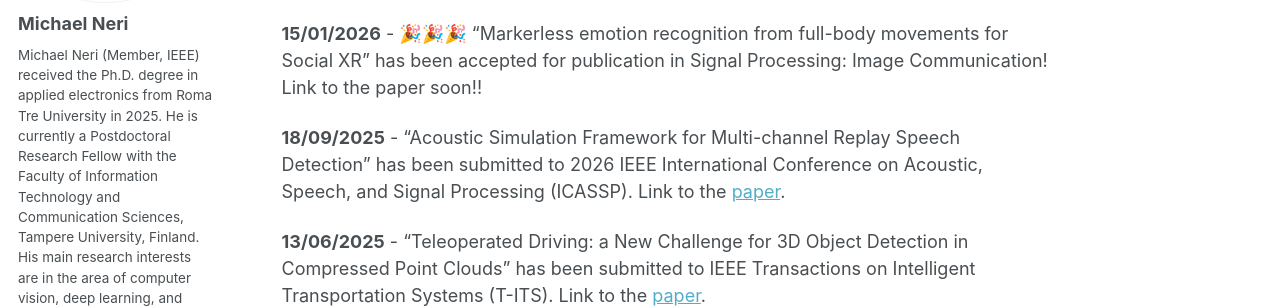
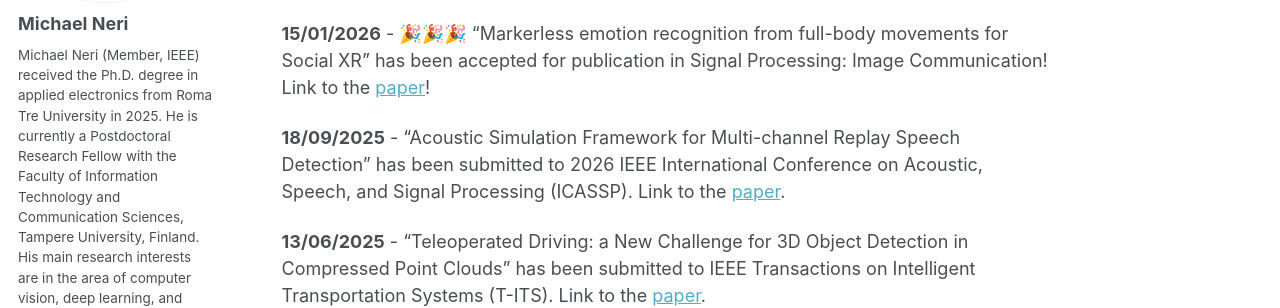
Before and after one commit to michaelneri/michaelneri.github.io, a Jekyll site: the page built from _pages/about.md, in a window 1280 px wide and 900 px high, scrolled down 751 px. Shown: the part 237-545 px from the top of the window. Built offline with Jekyll 4.4.1, drawn with Linux system fonts in a browser that asks for light colours; some web fonts are replaced.

Commit message:
Add link to accepted paper in about.md

```diff
--- a/_pages/about.md
+++ b/_pages/about.md
@@ -23,7 +23,7 @@ I am an IEEE and EURASIP Member, Editorial Manager for _Signal Processing: Image
 News
 =====
 
-**15/01/2026** - 🎉🎉🎉 "Markerless emotion recognition from full-body movements for Social XR" has been accepted for publication in Signal Processing: Image Communication! Link to the paper soon!!
+**15/01/2026** - 🎉🎉🎉 "Markerless emotion recognition from full-body movements for Social XR" has been accepted for publication in Signal Processing: Image Communication! Link to the [paper](https://www.sciencedirect.com/science/article/pii/S0923596526000123)!
 
 **18/09/2025** - "Acoustic Simulation Framework for Multi-channel Replay Speech Detection" has been submitted to 2026 IEEE International Conference on Acoustic, Speech, and Signal Processing (ICASSP). Link to the [paper](https://arxiv.org/abs/2509.14789).
 
```
